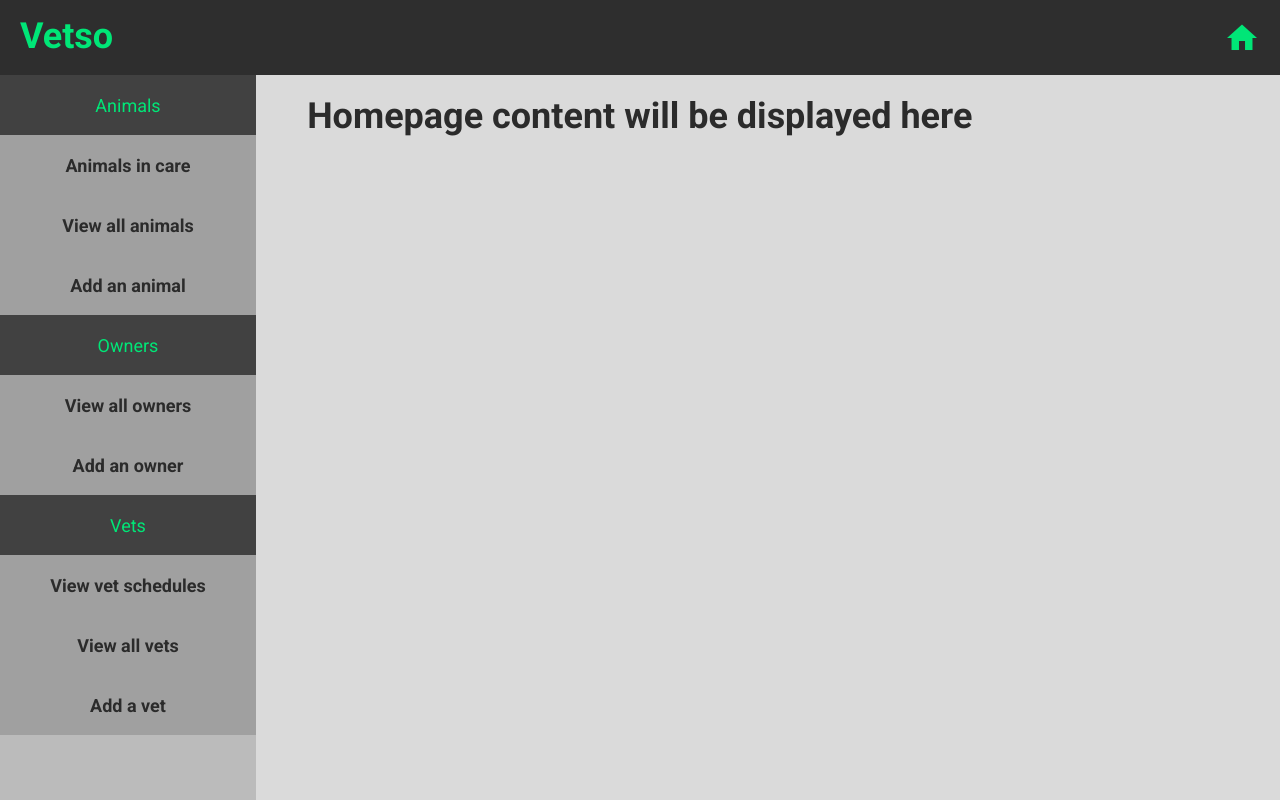
After one commit to xeofd/vetso_codeclan_project, a Flask app: template app/templates/index.html in a window 1280 px wide. The commit adds this page. Run offline with Flask 2, Linux system fonts and the light colour scheme; the template is opened without the code that fills it: most values are stand-ins (such as "Sample title", 1, 10 or a date in 2020).

Commit message:
Added base html && css. Added code to get Flask app running and test route for the index page.

```diff
--- a/app/app.py
+++ b/app/app.py
@@ -0,0 +1,15 @@
+# Import required modules
+from flask import Flask, render_template
+
+# Create the flask app
+app = Flask(__name__)
+
+# Register blueprints
+
+# Default routes
+@app.route('/')
+def index():
+    return render_template('index.html', title='Home')
+
+if (__name__ == '__main__'):
+    app.run()
--- a/app/static/css/core.css
+++ b/app/static/css/core.css
@@ -58,6 +58,28 @@ a:hover{
     display: flex;
 }
 
+/* Tables && data display */
+
+table{
+    width: 100%;
+    border-collapse: collapse;
+    background: var(--data-display-background);
+}
+.bloc-table--row-head > td{
+    padding: 10px;
+    font-size: 20px;
+    font-weight: bold;
+}
+
+.bloc-table--row-body > td{
+    padding: 15px 10px;
+    border-top: 1px solid var(--primary-brand-color);
+}
+.bloc-table--row-body:hover{
+    background: var(--navigation-sub);
+    cursor: pointer;
+}
+
 /* Element sizing && spacing */
 
 .bloc-cell--10pc{
--- a/app/static/css/root.css
+++ b/app/static/css/root.css
@@ -11,7 +11,7 @@
     /* Primary design colors */
     --primary-font-color: rgb(43, 43, 43);
     --primary-link-color: rgb(68, 138, 255);
-    --primary-brand-color: rgb(183, 28, 28);
+    --primary-brand-color: rgb(0, 230, 119);
     --primary-selection-color: rgb(100, 181, 246);
     --primary-bgcolor: rgb(218, 218, 218);
     --header-bgcolor: rgb(46, 46, 46);
@@ -19,12 +19,13 @@
     /* Secondary design colors */
     --secondary-font-color: rgb(255, 255, 255);
     --secondary-link-color: rgb(41, 98, 255);
-    --secondary-brand-color: rgb(229, 57, 53);
+    --secondary-brand-color: rgb(105, 240, 174);
     /* Special colors */
     --box-shadow: rgb(61, 61, 61);
     --navigation-primary: rgb(65, 65, 65);
     --navigation-secondary: rgb(134, 134, 134);
     --navigation-sub: rgb(160, 160, 160);
+    --data-display-background: rgb(204, 204, 204);
     /* status colors */
     --status-error: rgb(211, 47, 47);
     --status-warning: rgb(255, 167, 38);
--- a/app/static/css/ui.css
+++ b/app/static/css/ui.css
@@ -28,6 +28,8 @@ aside{
     height: calc(100vh - 75px);
     color: var(--primary-brand-color);
     background: var(--sidebar-bgcolor);
+    overflow: scroll;
+    overflow-x: hidden;
 }
 
 /* Header navigation */
@@ -47,7 +49,7 @@ aside{
 
 /* Sidebar navigation */
 
-.bloc-sbn-block{
+.bloc-sbn-block, .bloc-snb-top{
     padding: 20px 0;
     height: 20px;
     color: var(--primary-font-color);
@@ -59,6 +61,14 @@ aside{
 
 .bloc-sbn-sub-block{
     background: var(--navigation-sub);
+}
+
+.bloc-snb-top{
+    background: var(--navigation-primary);
+    color: var(--primary-brand-color);
+}
+.bloc-snb-top:hover{
+    cursor: pointer;
 }
 
 /* Primary Content */
--- a/app/templates/base.html
+++ b/app/templates/base.html
@@ -0,0 +1,133 @@
+<!DOCTYPE html>
+<html lang="en">
+
+<head>
+    <!-- META TAGS -->
+    <title>{{ title }} - Vetso</title>
+    <meta charset="UTF-8">
+    <meta name="viewport" content="width=device-width, initial-scale=1.0">
+    <link href="{{ url_for('static', filename='images/favicon.ico') }}" rel="icon" />
+    <!-- LINKED FILES -->
+    <link href="https://fonts.googleapis.com/css2?family=Roboto:wght@300;400;700&display=swap" rel="stylesheet" />
+    <link href="https://fonts.googleapis.com/icon?family=Material+Icons" rel="stylesheet" />
+    <link href="{{ url_for('static', filename='css/root.css') }}" rel="stylesheet" />
+    <link href="{{ url_for('static', filename='css/core.css') }}" rel="stylesheet" />
+    <link href="{{ url_for('static', filename='css/ui.css') }}" rel="stylesheet" />
+</head>
+
+<body>
+
+    <!-- START APP -->
+    <div id="__app_outer">
+
+        <!-- START HEADER -->
+        <header class="bloc-container--flex" id="__app_header_outer">
+
+            <div class="bloc-cell--50pc" id="app_header__logo">
+
+                <h1>Vetso</h1>
+
+            </div>
+
+            <nav class="bloc-cell--50pc bloc-container--flex" id="app_header__nav">
+
+                <a href="/"><div class="bloc-hn-block">
+                    <p><span class="material-icons md-36">home</span></p>
+                </div></a>
+
+            </nav>
+
+        </header>
+        <!-- END HEADER -->
+
+        <!-- START SIDEBAR -->
+        <aside id="__app_sidebar_outer">
+
+            <nav id="app_sidebar__nav">
+
+                <div class="bloc-snb-top">
+                    <p>Animals</p>
+                </div>
+
+                <div class="bloc-sbn-sub-block">
+
+                    <a href="/hardware"><div class="bloc-sbn-block">
+                        <p>Animals in care</p>
+                    </div></a>
+
+                    <a href="/hardware"><div class="bloc-sbn-block">
+                        <p>View all animals</p>
+                    </div></a>
+
+                    <a href="/hardware/add"><div class="bloc-sbn-block">
+                        <p>Add an animal</p>
+                    </div></a>
+
+                </div>
+
+                <div class="bloc-snb-top">
+                    <p>Owners</p>
+                </div>
+
+                <div class="bloc-sbn-sub-block">
+
+                    <a href="/software"><div class="bloc-sbn-block">
+                        <p>View all owners</p>
+                    </div></a>
+
+                    <a href="/software/add"><div class="bloc-sbn-block">
+                        <p>Add an owner</p>
+                    </div></a>
+
+                </div>
+
+                <div class="bloc-snb-top">
+                    <p>Vets</p>
+                </div>
+
+                <div class="bloc-sbn-sub-block">
+
+                    <a href="/settings/users"><div class="bloc-sbn-block">
+                        <p>View vet schedules</p>
+                    </div></a>
+
+                    <a href="/settings/users"><div class="bloc-sbn-block">
+                        <p>View all vets</p>
+                    </div></a>
+
+                    <a href="/settings"><div class="bloc-sbn-block">
+                        <p>Add a vet</p>
+                    </div></a>
+
+                </div>
+
+
+            </nav>
+
+            <footer id="app_sidebar__footer">
+
+            </footer>
+
+        </aside>
+        <!-- END SIDEBAR -->
+
+        <!-- START MAIN -->
+        <main id="__app_main_outer">
+
+            <div id="app_main__inner">
+
+                {% block content %}
+                {% endblock %}
+
+            </div>
+
+        </main>
+        <!-- END MAIN-->
+
+    </div>
+
+    <!-- END APP -->
+
+</body>
+
+</html>
--- /dev/null
+++ b/app/templates/index.html
@@ -0,0 +1,6 @@
+{% extends 'base.html' %}
+{% block content %}
+
+<h1>Homepage content will be displayed here</h1>
+
+{% endblock %}
```
Also changed, not shown: app/static/images/favicon-16x16.png (added), app/static/images/favicon-32x32.png (added), app/static/images/favicon.ico (added), 1 other file.
